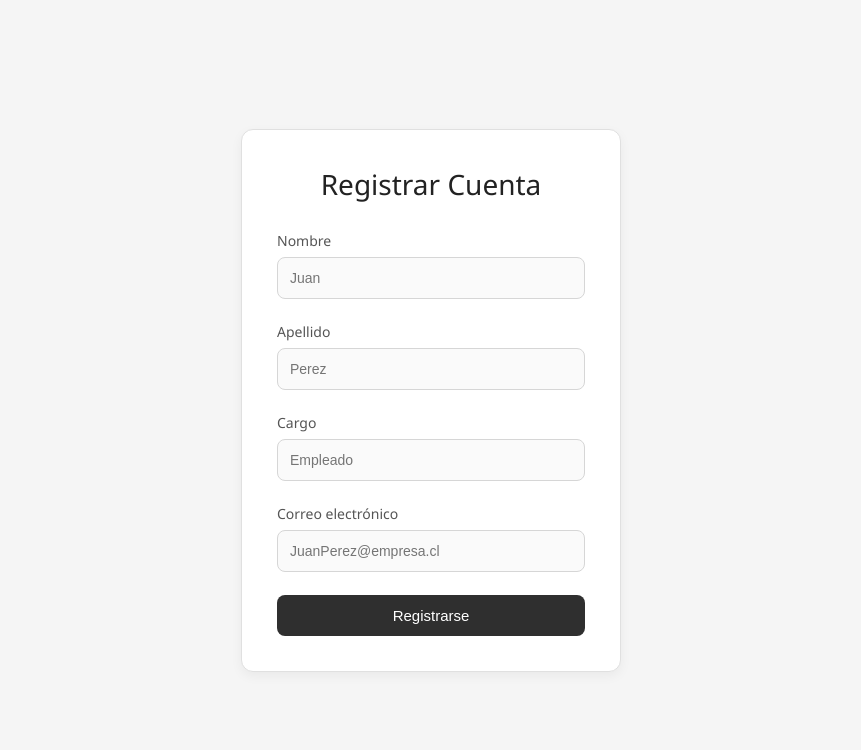
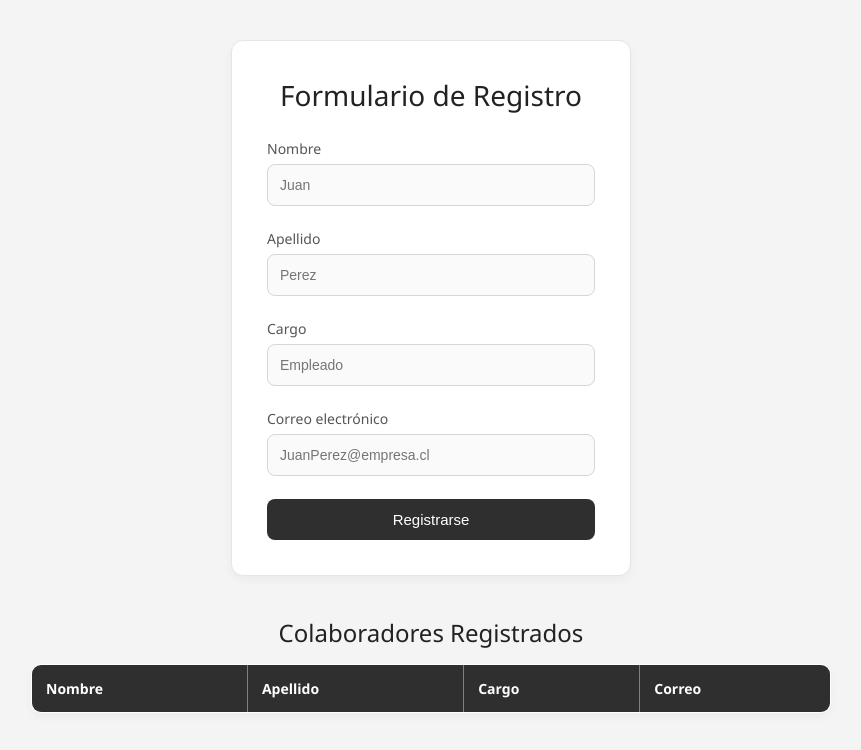
Before and after one commit to FelipeNRV/Ev2, a plain HTML site: page index.html in a window 1280 px wide. Shown: the whole page, without its empty margins (209-1070 px from the left). Drawn offline with Linux system fonts and the light colour scheme.

Commit message:
Agrega la tabla y se aplica su diseño

```diff
--- a/index.html
+++ b/index.html
@@ -8,8 +8,8 @@
 </head>
 <body>
 
-    <div class="contenedor"><!-- //nombre, apellido, cargo y correo electrónico corporativo// -->
-        <h1>Registrar Cuenta</h1>
+    <form class="contenedor"><!-- //nombre, apellido, cargo y correo electrónico corporativo// -->
+        <h1>Formulario de Registro</h1>
 
         <div class="campo">
             <label for="nombre">Nombre</label>
@@ -37,6 +37,25 @@
 
         <button id="registrar-btn">Registrarse</button>
 
+    </form>
+
+    <div>
+        <table border="1">
+        <h2>Colaboradores Registrados</h2>
+            <thead>
+                <tr>
+                    <th>Nombre</th>
+                    <th>Apellido</th>
+                    <th>Cargo</th>
+                    <th>Correo</th>
+                </tr>
+            </thead>
+            <tbody>
+                <tr>
+
+                </tr>
+            </tbody>
+        </table>
     </div>
     <header></header>
     <main></main>
--- a/style.css
+++ b/style.css
@@ -1,33 +1,35 @@
-/* style.css */
-
+/* RESET */
 * {
     margin: 0;
     padding: 0;
     box-sizing: border-box;
 }
 
+/* BODY */
 body {
     font-family: 'Segoe UI', Tahoma, Geneva, Verdana, sans-serif;
-    background-color: #f5f5f5;
-    height: 100vh;
+    background-color: #f4f4f4;
+    color: #333;
+    padding: 40px;
     display: flex;
-    justify-content: center;
+    flex-direction: column;
     align-items: center;
-    color: #333;
+    gap: 40px;
 }
 
+/* FORMULARIO */
 .contenedor {
     background-color: #ffffff;
-    width: 380px;
+    width: 400px;
     padding: 35px;
     border-radius: 12px;
-    border: 1px solid #e0e0e0;
-    box-shadow: 0 4px 12px rgba(0, 0, 0, 0.05);
+    border: 1px solid #e5e5e5;
+    box-shadow: 0 4px 10px rgba(0, 0, 0, 0.04);
 }
 
 h1 {
     text-align: center;
-    margin-bottom: 28px;
+    margin-bottom: 25px;
     font-size: 28px;
     font-weight: 500;
     color: #222;
@@ -40,7 +42,7 @@ h1 {
 }
 
 label {
-    margin-bottom: 7px;
+    margin-bottom: 6px;
     font-size: 14px;
     font-weight: 500;
     color: #555;
@@ -52,7 +54,7 @@ input {
     border-radius: 8px;
     background-color: #fafafa;
     font-size: 14px;
-    transition: border-color 0.2s ease;
+    transition: 0.2s ease;
 }
 
 input:focus {
@@ -61,6 +63,7 @@ input:focus {
     background-color: #fff;
 }
 
+/* BOTÓN */
 button {
     width: 100%;
     padding: 12px;
@@ -78,8 +81,43 @@ button:hover {
     background-color: #1f1f1f;
 }
 
+/* MENSAJES DE ERROR */
 .error {
     margin-top: 5px;
     font-size: 12px;
     color: #c0392b;
 }
+
+/* TABLA */
+table {
+    width: 800px;
+    border-collapse: collapse;
+    background-color: white;
+    border-radius: 10px;
+    overflow: hidden;
+    box-shadow: 0 4px 10px rgba(0, 0, 0, 0.04);
+}
+
+h2 {
+    margin-bottom: 15px;
+    text-align: center;
+    font-weight: 500;
+    color: #222;
+}
+
+thead {
+    background-color: #2f2f2f;
+    color: white;
+}
+
+th,
+td {
+    padding: 14px;
+    text-align: left;
+    border-bottom: 1px solid #eaeaea;
+    font-size: 14px;
+}
+
+tbody tr:hover {
+    background-color: #f8f8f8;
+}
```
